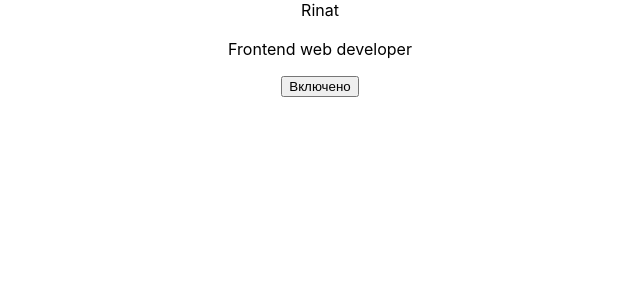
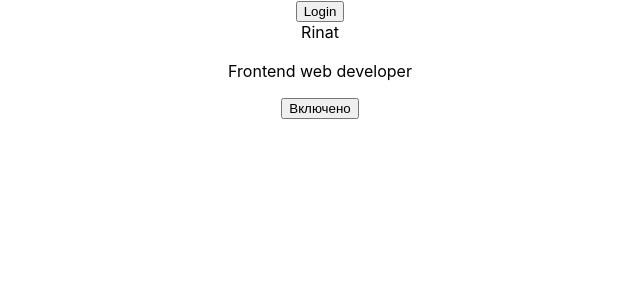
Before and after one commit to supervueman/react-js-learn, a React (Create React App) app: page / in a window 1280 px wide. Shown: the top 300 px of the page, without its empty margins (320-960 px from the left). Built offline with nearby package versions, Linux system fonts and the light colour scheme.

Commit message:
If rendering

```diff
--- a/src/App.js
+++ b/src/App.js
@@ -2,10 +2,12 @@ import React from 'react';
 import './App.css';
 
 import Card from './Card';
+import AuthControl from './AuthControl';
 
 const App = () => {
 	return (
 		<div className="App">
+			<AuthControl />
 			<Card name="Rinat" content="Frontend web developer" />
 		</div>
 	);
--- /dev/null
+++ b/src/AuthControl.js
@@ -0,0 +1,41 @@
+import React from 'react';
+import LoginButton from './LoginButton';
+import LogoutButton from './LogoutButton';
+
+class AuthControl extends React.Component {
+  constructor(props) {
+    super();
+    this.state = {
+      isLogin: false
+    };
+
+    this.login = this.login.bind(this);
+    this.logout = this.logout.bind(this);
+  }
+
+  login() {
+    this.setState({
+      isLogin: true
+    });
+  }
+
+  logout() {
+    this.setState({
+      isLogin: false
+    });
+  }
+
+  render() {
+    return (
+      <div>{
+        !this.state.isLogin ? (
+          <div><LoginButton onClick={this.login} /></div>
+        ) : (
+            <div><LogoutButton onClick={this.logout} /></div>
+          )
+      }</div>
+    );
+  }
+}
+
+export default AuthControl;
--- /dev/null
+++ b/src/LoginButton.js
@@ -0,0 +1,11 @@
+import React from 'react';
+
+class LoginButton extends React.Component {
+	render() {
+		return (
+			<button className="btn" onClick={this.props.onClick}>Login</button>
+		);
+	}
+};
+
+export default LoginButton;
--- /dev/null
+++ b/src/LogoutButton.js
@@ -0,0 +1,11 @@
+import React from 'react';
+
+class LogoutButton extends React.Component {
+	render() {
+		return (
+			<button className="btn" onClick={this.props.onClick}>Logout</button>
+		);
+	}
+};
+
+export default LogoutButton;
```
